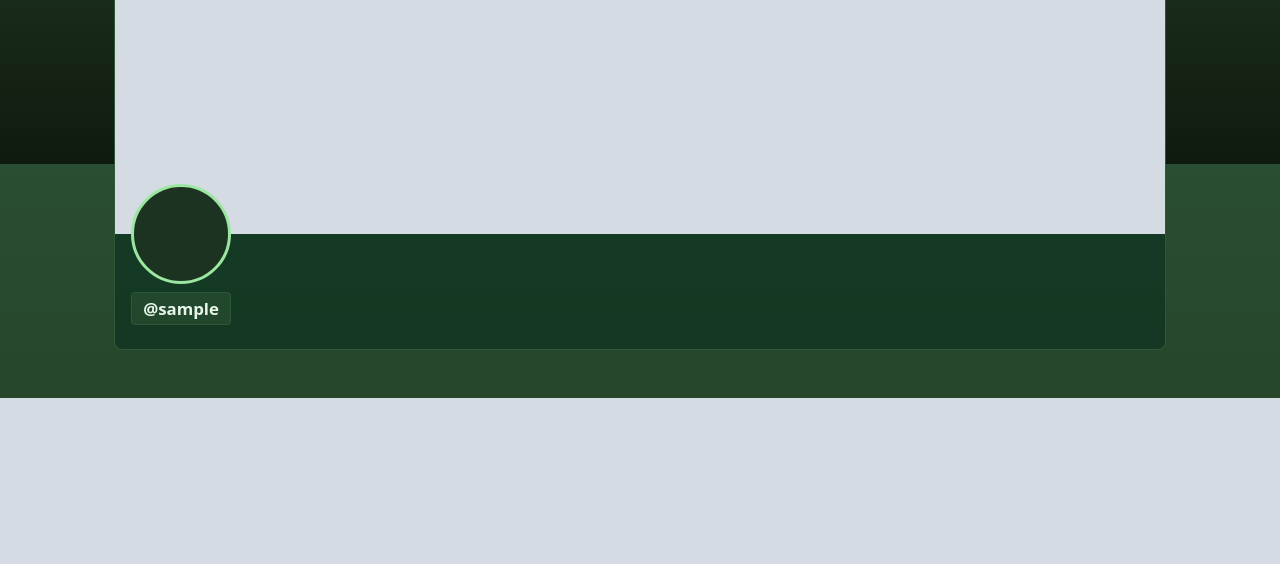
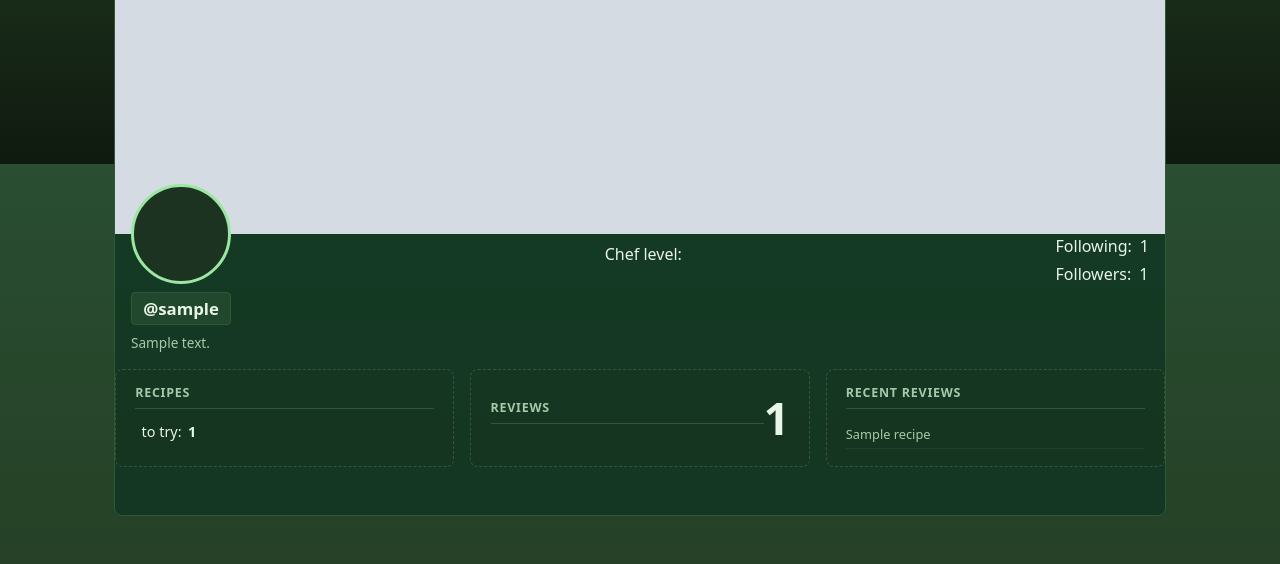
Before and after one commit to becca-mcd-95/cooked_project, a Django app: template templates/cooked/user_profile.html in a window 1280 px wide. Shown: the part 636-1200 px from the top of the page. Before the commit the page ends 1034 px from the top, so only its background shows below. Run offline with Django 3.2, Linux system fonts and the light colour scheme; the template is opened without the code that fills it: most values are stand-ins (such as "Sample title", 1, 10 or a date in 2020); grey boxes marked "Sample" are stand-in pictures; parts of the project's set-up code (start-up, migrations or seed data) failed here and were passed over.

Commit message:
saving progress on user_profile

```diff
--- a/templates/cooked/user_profile.html
+++ b/templates/cooked/user_profile.html
@@ -38,12 +38,66 @@
                         </a>
                         {% endif %}
                     </div>
-
+                    {% if profile.bio %}
+                    <p class="profile-bio mb-0">{{ profile.bio }}</p>
+                    {% else %}
+                    <p class="profile-bio profile-bio--empty mb-0">No bio yet...</p>
+                    {% endif %}
+                </div>
+                <!-- considering taking this out... -->
+                <div class="profile-stats-card mt-2">
+                    <p class="stats-label mb-1">Chef level:</p>
+                    <div class="d-flex gap-1 mb-3">
+                        <i class="bi bi-cup-hot-fill chef-hat-icon"></i>
+                        <i class="bi bi-cup-hot-fill chef-hat-icon"></i>
+                        <i class="bi bi-cup-hot chef-hat-icon chef-hat-icon--empty"></i>
+                        <i class="bi bi-cup-hot chef-hat-icon chef-hat-icon--empty"></i>
+                        <i class="bi bi-cup-hot chef-hat-icon chef-hat-icon--empty"></i>
+                    </div>
+                </div>
+                <div class="d-flex flex-column gap-1">
+                    <div class="d-flex align-items-center gap-2">
+                    <span class="stats-label mb-0">Following:</span>
+                    <span class="stats-value">{{ following_count }}</span>
+                </div>
+                <div class="d-flex align-items-center gap-2">
+                    <span class="stats-label mb-0">Followers:</span>
+                    <span class="stats-value">{{ followers_count }}</span>
                 </div>
             </div>
         </div>
     </div>
+    <div class="row g-3 mb-5">
+    <div class="col-md-4">
+        <div class="stats-box h-100">
+            <h3 class ="stats-box-title">Recipes</h3>
+            <p class="stats-line mb-2">
+                <i class="bi bi-cup-hot"></i> to try: <strong>{{ cooked_count }}</strong>
+            </p>
+        </div>
+    </div>
+    <div class="col-md-4">
+        <div class="stats-box h-100 d-flex flex-colum align-items-center justify-content-center">
+            <h3 class="stats-box-title w-100">Reviews</h3>
+            <span class="stats-big-number">{{ review_count }}</span>
+        </div>
+    </div>
+    <div class="col-md-4">
+        <div class="stats-box h-100">
+            <h3 class="stats-box-title">Recent Reviews</h3>
+            {% for review in recent_reviews %}
+            <p class="stats-review-line mb-0">
+                <a href="javascript:void(0)" class="stats-review-link">{{ review.recipe.title }}</a>
+            </p>
+            {% empty %}
+            <p class="stats-empty mb-0">No reviews yet.</p>
+            {% endfor %}
+        </div>
+    </div>
 </div>
+
+</div>
+
 {% endblock%}
 
 <!-- In this page we will have photo header, profile photo, ideally mechanism for
```
